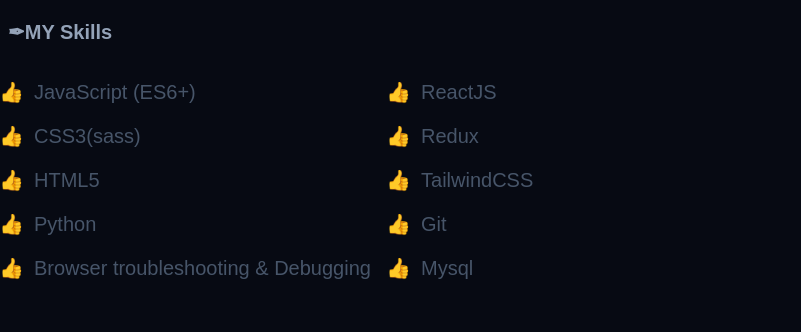
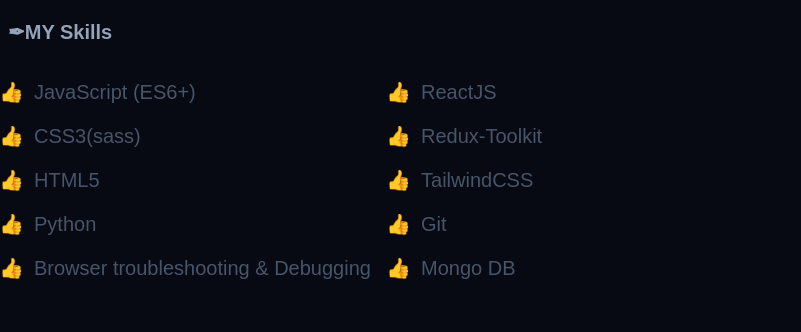
Before and after one commit to RIAJ-GIT/RIAJ-portfolio, a website built with Vite: page index.html in a window 1280 px wide. Shown: the part 1720-2052 px from the top of the page, 0-801 px from the left. Built offline with nearby package versions, Linux system fonts and the light colour scheme; grey boxes are pictures that could not be loaded; a web font is replaced by a local one.

Commit message:
skills modified

```diff
--- a/index.html
+++ b/index.html
@@ -138,10 +138,10 @@
             </ul>
             <ul class="about__ul">
               <li class="about__list">ReactJS</li>
-              <li class="about__list">Redux</li>
+              <li class="about__list">Redux-Toolkit</li>
               <li class="about__list">TailwindCSS</li>
               <li class="about__list">Git</li>
-              <li class="about__list">Mysql</li>
+              <li class="about__list">Mongo DB</li>
             </ul>
           </div>
         </div>
```
